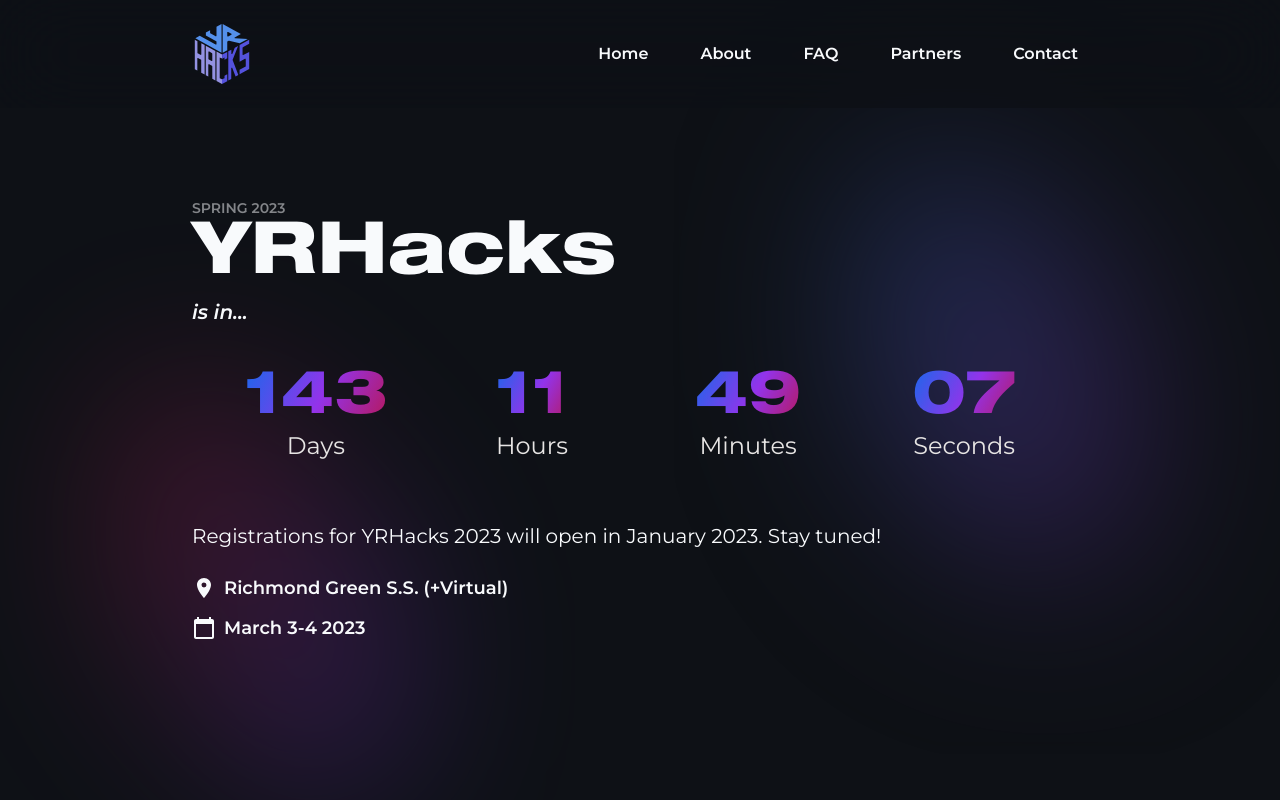
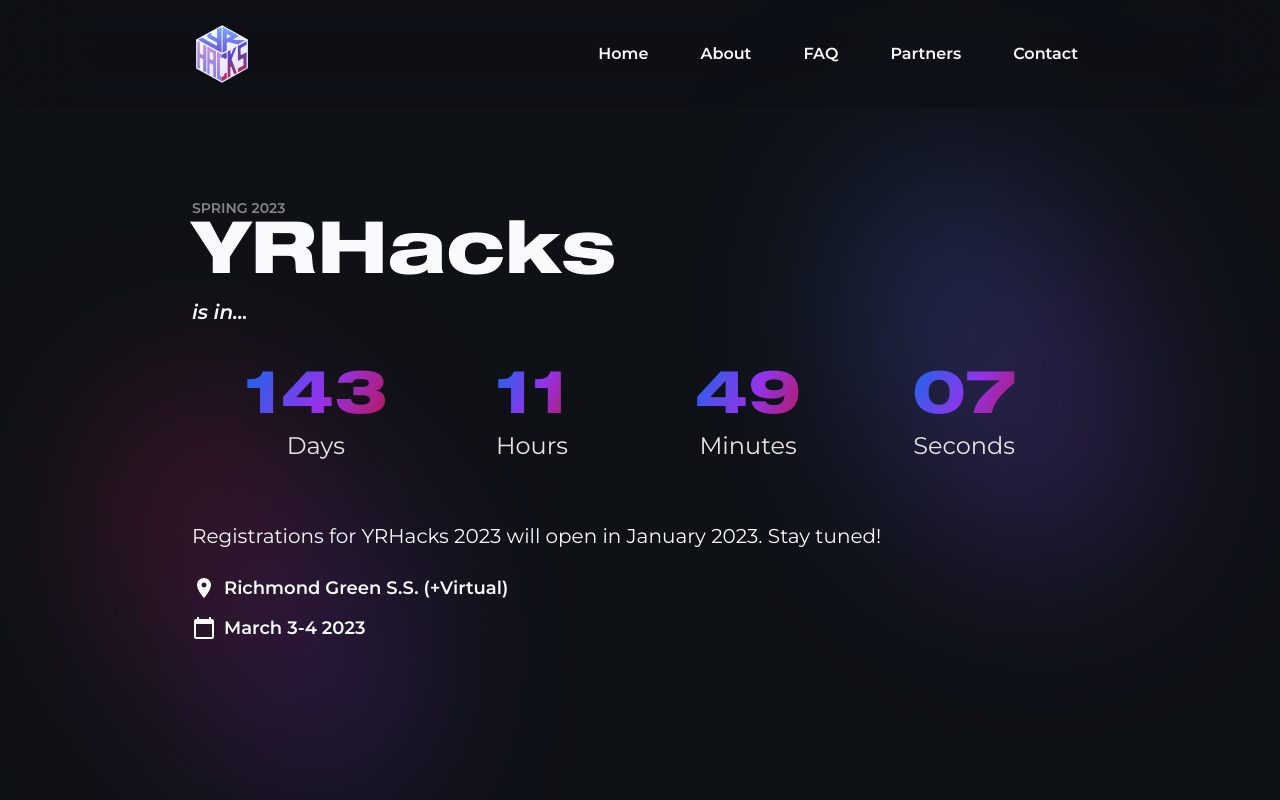
Before and after one commit to yrhacks/yrhacks-website-2024, a Next.js app: page / in a window 1280 px wide. Shown: the top 800 px of the page. Built offline with nearby package versions, Linux system fonts and the light colour scheme.

Commit message:
New logo

```diff
--- a/components/nav/index.tsx
+++ b/components/nav/index.tsx
@@ -23,7 +23,7 @@ const Nav = () => {
             href="/#"
           >
             <Image
-              src="/assets/Logo.svg"
+              src="/assets/Logo 2.svg"
               alt="YRHacks Logo"
               width={navSize}
               height={navSize}
```
Also changed, not shown: public/assets/Logo 2.svg (added).
